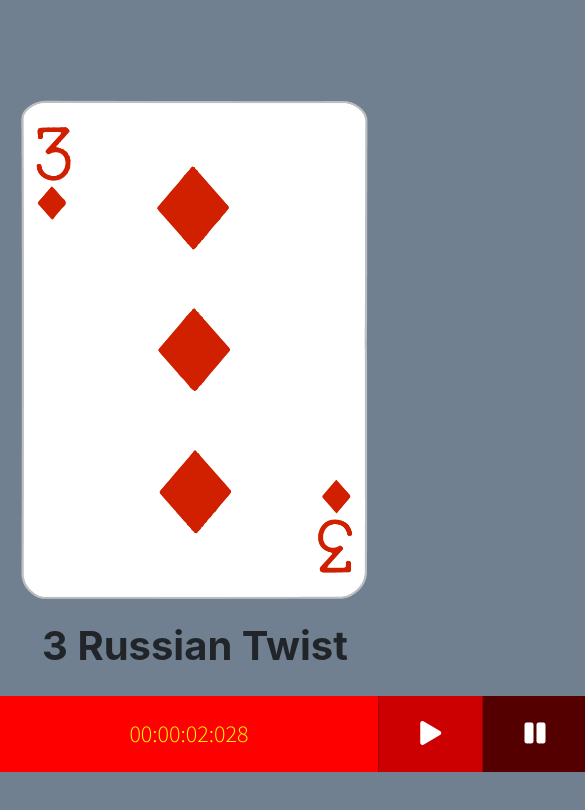
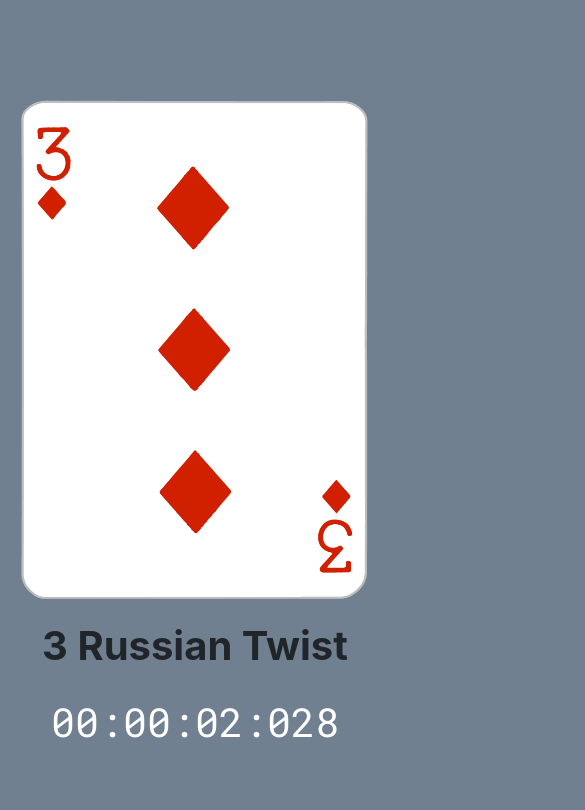
Before and after one commit to cnavarro16/card-workout, a plain HTML site: page index.html in a window 390 px wide. Both pictures are taken after a click on the button "Start Workout". Shown: the top 810 px of the page, 585 px wide, since content can reach past the window. Drawn offline with nearby package versions, Linux system fonts and the light colour scheme.

Commit message:
added media queries for card image

```diff
--- a/index.html
+++ b/index.html
@@ -6,6 +6,7 @@
     <title>Card Workout</title>
     <script src="script.js"></script>
     <link rel="stylesheet" href="https://stackpath.bootstrapcdn.com/bootstrap/4.4.1/css/bootstrap.min.css" integrity="sha384-Vkoo8x4CGsO3+Hhxv8T/Q5PaXtkKtu6ug5TOeNV6gBiFeWPGFN9MuhOf23Q9Ifjh" crossorigin="anonymous">
+    <link href="https://fonts.googleapis.com/css2?family=Roboto+Mono:wght@400;500;700&display=swap" rel="stylesheet">
     <link rel="stylesheet" href="style.css">
     <link rel="stylesheet" href="https://fonts.googleapis.com/css?family=Source+Sans+Pro:300">
   <link rel="stylesheet" href="https://use.fontawesome.com/releases/v5.4.1/css/all.css" integrity="sha384-5sAR7xN1Nv6T6+dT2mhtzEpVJvfS3NScPQTrOxhwjIuvcA67KV2R5Jz6kr4abQsz" crossorigin="anonymous">
@@ -81,16 +82,9 @@
             </div>
         </div>
         <div class="row" id="timer-row">
-            <div id="timerContainer">
-                <div class="timer" onclick="startTimer()">Start Timer!</div>
-                <div class="startTimer reset" onclick="startTimer()" >
-                    <i class="fas fa-play"></i>
-                  </div>
-                <div class="pauseTimer reset" onclick="pauseTimer()" >
-                    <i class="fas fa-pause"></i>
-                  </div>
-                <div class="resetTimer reset" onclick="resetTimer()">Reset</div>
-            </div>
+           <div class="col-sm center">
+                <span class="timer" onclick="startTimer()">Start Timer!</span>
+           </div>
         </div>
     </div>
 </body>
--- a/script.js
+++ b/script.js
@@ -86,7 +86,7 @@ function startWorkout() {
     startTimer();
 
     document.getElementById("exercise").innerHTML = exString;
-    document.getElementById("img").innerHTML = "<img src='./card_images/" + cards[0] + "' height='500' width='350'>";
+    document.getElementById("img").innerHTML = "<img src='./card_images/" + cards[0] + "' class='card-img'>";
     // speak(exString);
 }
 
@@ -102,7 +102,7 @@ function nextImage() {
         exercise = getExercise(suite);
         exString = getReps(reps) + " " + exercise;
         document.getElementById("exercise").innerHTML = exString;
-        document.getElementById("img").innerHTML = "<img src='./card_images/" + cards[currentIndex + 1] + "' height='500' width='350'>";
+        document.getElementById("img").innerHTML = "<img src='./card_images/" + cards[currentIndex + 1] + "' class='card-img'>";
         // speak(exString);
     }
     else {
@@ -209,18 +209,11 @@ function startTimer(){
         startTime = new Date().getTime();
         tInterval = setInterval(getShowTime, 1);
         // change 1 to 1000 above to run script every second instead of every millisecond. one other change will be needed in the getShowTime() function below for this to work. see comment there.
-
         paused = 0;
         running = 1;
-timerDisplay.style.background = "#FF0000";
-    timerDisplay.style.cursor = "auto";
-    timerDisplay.style.color = "yellow";
-    startTimerButton.classList.add('lighter');
-    pauseTimerButton.classList.remove('lighter');
-    startTimerButton.style.cursor = "auto";
-    pauseTimerButton.style.cursor = "pointer";
     }
 }
+
 function pauseTimer(){
     if (!difference){
         // if timer never started, don't allow pause button to do anything
@@ -229,33 +222,20 @@ function pauseTimer(){
         savedTime = difference;
         paused = 1;
         running = 0;
-    timerDisplay.style.background = "#A90000";
-    timerDisplay.style.color = "#690000";
-    timerDisplay.style.cursor = "pointer";
-    startTimerButton.classList.remove('lighter');
-    pauseTimerButton.classList.add('lighter');
-    startTimerButton.style.cursor = "pointer";
-    pauseTimerButton.style.cursor = "auto";
     } else {
         // if the timer was already paused, when they click pause again, start the timer again
         startTimer();
     }
 }
+
 function resetTimer(){
     clearInterval(tInterval);
     savedTime = 0;
     difference = 0;
     paused = 0;
     running = 0;
-  timerDisplay.innerHTML = 'Start Timer!';
-  timerDisplay.style.background = "#A90000";
-  timerDisplay.style.color = "#fff";
-  timerDisplay.style.cursor = "pointer";
-  startTimerButton.classList.remove('lighter');
-  pauseTimerButton.classList.remove('lighter');
-  startTimerButton.style.cursor = "pointer";
-  pauseTimerButton.style.cursor = "auto";
 }
+
 function getShowTime(){
     updatedTime = new Date().getTime();
     if (savedTime){
@@ -263,7 +243,6 @@ function getShowTime(){
     } else {
     difference =  updatedTime - startTime;
     }
-  // var days = Math.floor(difference / (1000 * 60 * 60 * 24));
     var hours = Math.floor((difference % (1000 * 60 * 60 * 24)) / (1000 * 60 * 60));
     var minutes = Math.floor((difference % (1000 * 60 * 60)) / (1000 * 60));
     var seconds = Math.floor((difference % (1000 * 60)) / 1000);
--- a/style.css
+++ b/style.css
@@ -15,22 +15,14 @@
     font-weight: bold;
 }
 
-#timerContainer {
-    font-family: 'Source Sans Pro', sans-serif;
-    font-weight: 300;
-    width:700px;
-    margin:20px auto;
-    min-height: 60px;
-    border-top:0px;
-  }
 .timer, .reset {
-    float:left;
-    width: 54%;
+  width: 200px;
   padding: 20px 0;
-    font-size: 24px;
+  font-family: 'Roboto Mono', monospace;
+  font-weight: 400;
+  font-size: 40px;
   text-align:center;
   color: #fff;
-    background: #A90000;
   cursor: pointer
 }
 .reset {
@@ -53,3 +45,17 @@
 body {
     background-color: slategray;
 }
+
+@media only screen and (min-device-width: 320px) and (max-device-width: 568px) {
+  .card-img {
+    height: 250px;
+    width: 170px;
+  }
+}
+
+@media only screen and (min-device-width: 569px) {
+  .card-img {
+    height: 500px;
+    width: 350px;
+  }
+}
```
Lines whose indentation alone changed are shown as unchanged.
